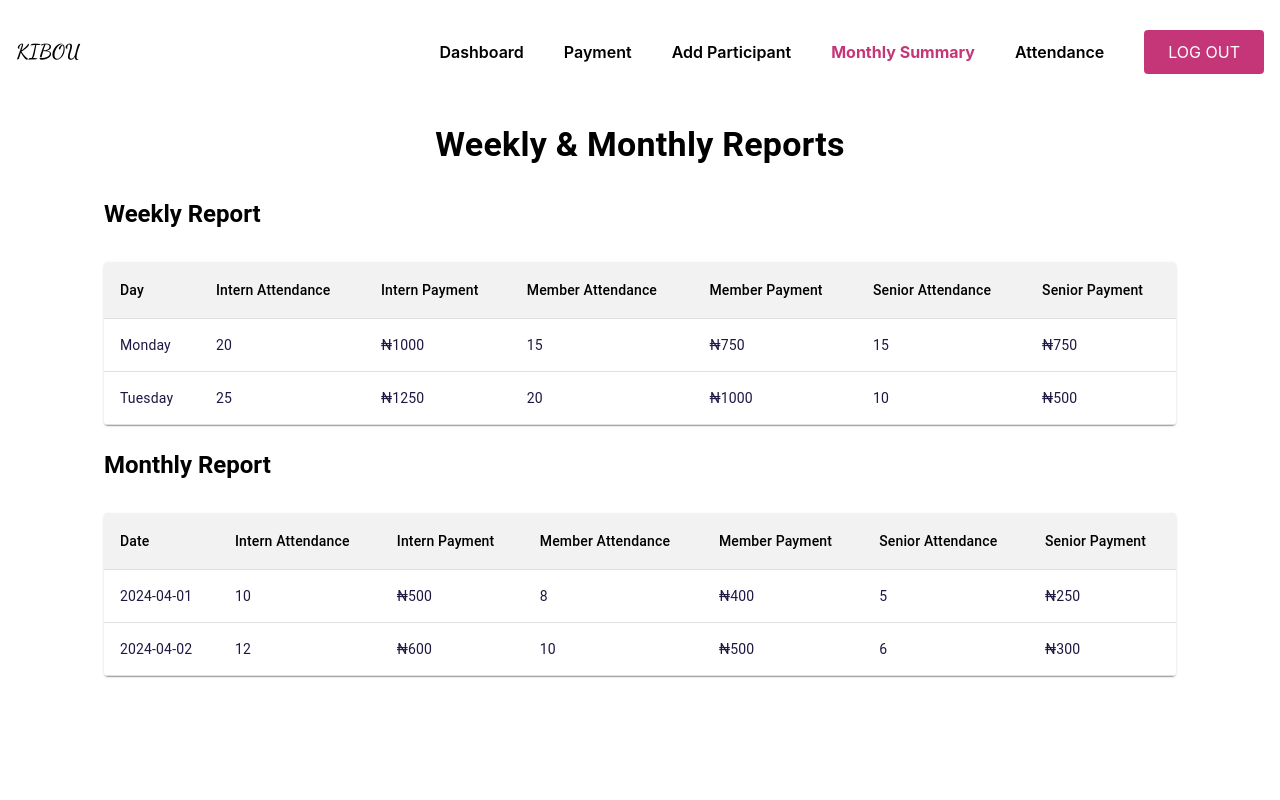
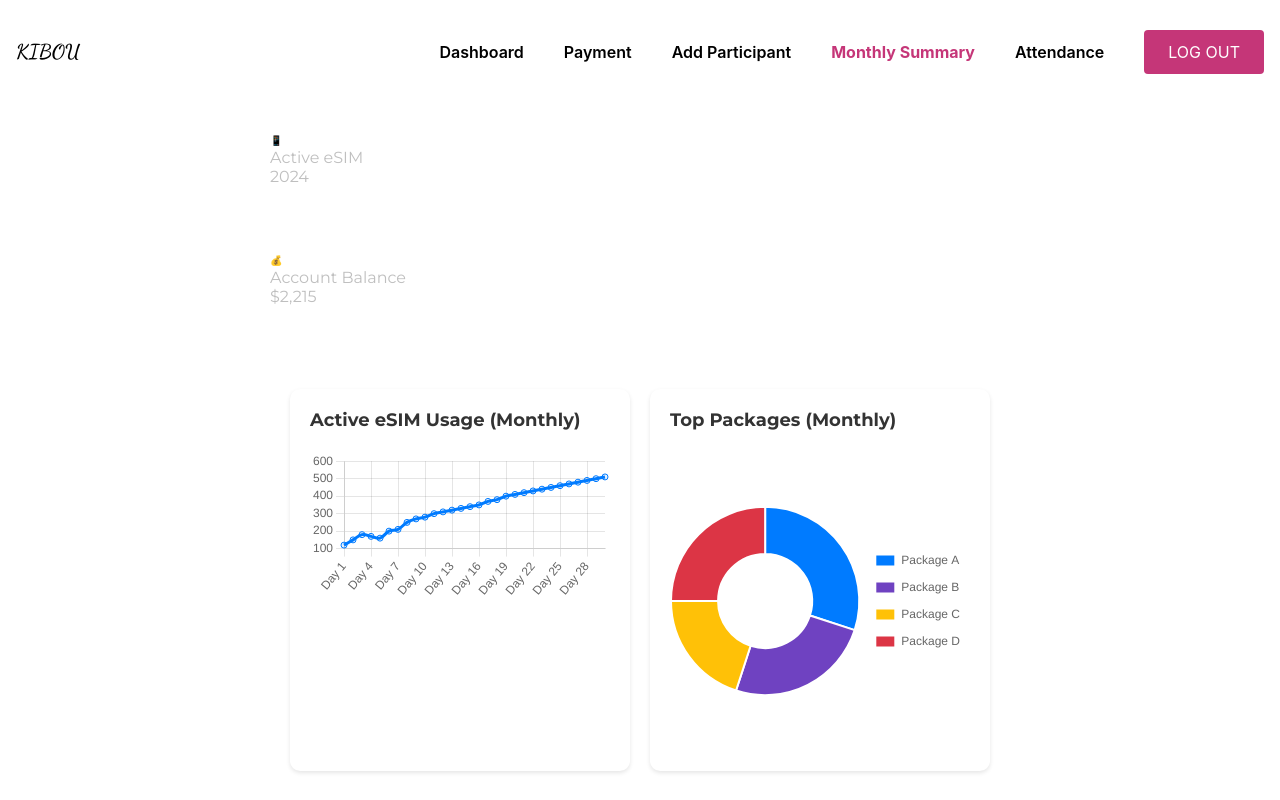
Before and after one commit to algo-mart/klaro, a React (Create React App) app: page /monthly in a window 1280 px wide. Built offline with nearby package versions, Linux system fonts and the light colour scheme.

Commit message:
latest update

```diff
--- a/src/pages/Monthly.js
+++ b/src/pages/Monthly.js
@@ -1,170 +1,151 @@
-import React, { useState } from "react";
-import { makeStyles } from "@material-ui/core/styles";
-import Typography from "@material-ui/core/Typography";
-import Table from "@material-ui/core/Table";
-import TableBody from "@material-ui/core/TableBody";
-import TableCell from "@material-ui/core/TableCell"; // Add this line
-import TableContainer from "@material-ui/core/TableContainer";
-import TableHead from "@material-ui/core/TableHead";
-import TableRow from "@material-ui/core/TableRow";
-import Paper from "@material-ui/core/Paper";
-import Grid from "@material-ui/core/Grid";
+import React from "react";
+import {
+  Chart as ChartJS,
+  LineElement,
+  PointElement,
+  LineController,
+  CategoryScale,
+  LinearScale,
+  ArcElement,
+  DoughnutController,
+  Title,
+  Tooltip,
+  Legend,
+} from "chart.js";
+import { Line, Doughnut } from "react-chartjs-2";
 
-const useStyles = makeStyles((theme) => ({
-  container: {
-    width: '90%',
-    // maxWidth: 1200,
-    margin: '0 auto',
-    padding: theme.spacing(5),
-    display: 'flex',
-    flexDirection: 'column',
-    alignItems: 'center',
+// Register Chart.js components
+ChartJS.register(
+  LineElement,
+  PointElement,
+  LineController,
+  CategoryScale,
+  LinearScale,
+  ArcElement,
+  DoughnutController,
+  Title,
+  Tooltip,
+  Legend
+);
 
+function Monthly() {
+  // Data for Monthly Line Chart
+  const lineChartData = {
+    labels: Array.from({ length: 30 }, (_, i) => `Day ${i + 1}`), // Days of the month
+    datasets: [
+      {
+        label: "Active eSIM Usage",
+        data: [120, 150, 180, 170, 160, 200, 210, 250, 270, 280, 300, 310, 320, 330, 340, 350, 370, 380, 400, 410, 420, 430, 440, 450, 460, 470, 480, 490, 500, 510],
+        borderColor: "#007bff",
+        backgroundColor: "rgba(0, 123, 255, 0.1)",
+        fill: true,
+        tension: 0.4,
+      },
+    ],
+  };
 
-  },
-  // other styles...
+  const lineChartOptions = {
+    responsive: true,
+    plugins: {
+      legend: {
+        display: false,
+      },
+    },
+  };
 
+  // Data for Doughnut Chart
+  const doughnutChartData = {
+    labels: ["Package A", "Package B", "Package C", "Package D"],
+    datasets: [
+      {
+        data: [30, 25, 20, 25], // Example package data
+        backgroundColor: ["#007bff", "#6f42c1", "#ffc107", "#dc3545"],
+      },
+    ],
+  };
 
-  title: {
-    marginBottom: theme.spacing(4),
-    color: 'black',
-    fontWeight: 600,
+  const Card = ({ icon, title, value }: { icon: React.ReactNode; title: string; value: string | number }) => {
+    return (
+      <div
+        className="flex flex-col items-center justify-center border shadow-md rounded-lg p-4 bg-white text-center"
+        style={{ width: "200px", height: "120px" }}
+      >
+        <div className="text-3xl mb-2">{icon}</div>
+        <div className="text-lg font-medium">{title}</div>
+        <div className="text-2xl font-bold">{value}</div>
+      </div>
+    );
+  };
 
-  },
-  tableContainer: {
-    maxHeight: 300, // Set a fixed height (you can adjust this)
-    overflowY: 'auto', // Enable vertical scrolling
-  },
-  table: {
-    minWidth: 650,
-  },
-  headerCell: {
-    backgroundColor: '#f2f2f2',
-    // color: '#ffffff',
-    color: 'black',
-    // fontWeight: 'bold',
-  },
-  headerCell2: {
-    backgroundColor: '#f2f2f2',
-    // color: '#ffffff',
-    color: 'black',
-    // fontWeight: 'bold',
-  },
-  cell: {
-    backgroundColor: '#ffffff',
-    color: '#1D1842',
-  },
-  selectedRow: {
-    backgroundColor: '#FFCC80',
-  },
-  gridItem: {
-    padding: theme.spacing(2),
-  },
-}));
-function Reports() {
-  const classes = useStyles();
-
-  const [selectedDay, setSelectedDay] = useState("");
-
-  const weeklyData = [
-    { day: "Monday", staffRoles: { intern: { attendance: 20, payment: 1000 }, member: { attendance: 15, payment: 750 }, senior: { attendance: 15, payment: 750 } } },
-    { day: "Tuesday", staffRoles: { intern: { attendance: 25, payment: 1250 }, member: { attendance: 20, payment: 1000 }, senior: { attendance: 10, payment: 500 } } },
-    // Add more days as needed
-  ];
-
-  const monthlyData = [
-    { day: "2024-04-01", staffRoles: { intern: { attendance: 10, payment: 500 }, member: { attendance: 8, payment: 400 }, senior: { attendance: 5, payment: 250 } } },
-    { day: "2024-04-02", staffRoles: { intern: { attendance: 12, payment: 600 }, member: { attendance: 10, payment: 500 }, senior: { attendance: 6, payment: 300 } } },
-    // Add more days as needed
-  ];
+  const doughnutChartOptions = {
+    responsive: true,
+    plugins: {
+      legend: {
+        position: "right",
+        labels: {
+          boxWidth: 20,
+          padding: 15,
+        },
+      },
+    },
+  };
 
   return (
-    <div className={classes.container}>
-      <Typography variant="h4" className={classes.title}>
-        Weekly & Monthly Reports
-      </Typography>
+    <div>
+      <div className="flex space-x-4 p-4 bg-gray-100">
+      <Card
+        icon={<span role="img" aria-label="users">👥</span>}
+        title="Active Users"
+        value={1998}
+      />
+      <Card
+        icon={<span role="img" aria-label="eSIM">📱</span>}
+        title="Active eSIM"
+        value={2024}
+      />
+      <Card
+        icon={<span role="img" aria-label="balance">💰</span>}
+        title="Account Balance"
+        value="$2,215"
+      />
+    </div>
 
-      {/* Weekly Report Table */}
-      <Grid container direction="row" spacing={3}>
-        <Grid item xs={12} className={classes.gridItem}>
-          <Typography variant="h5" className={classes.title}>
-            Weekly Report
-          </Typography>
-          <TableContainer component={Paper} className={classes.tableContainer}>
-            <Table className={classes.table} aria-label="weekly report table">
-              <TableHead>
-                <TableRow>
-                  <TableCell className={classes.headerCell}>Day</TableCell>
-                  <TableCell className={classes.headerCell}>Intern Attendance</TableCell>
-                  <TableCell className={classes.headerCell}>Intern Payment</TableCell>
-                  <TableCell className={classes.headerCell}>Member Attendance</TableCell>
-                  <TableCell className={classes.headerCell}>Member Payment</TableCell>
-                  <TableCell className={classes.headerCell}>Senior Attendance</TableCell>
-                  <TableCell className={classes.headerCell}>Senior Payment</TableCell>
-                </TableRow>
-              </TableHead>
-              <TableBody>
-                {weeklyData.map((data, index) => (
-                  <TableRow
-                    key={index}
-                    onClick={() => setSelectedDay(data.day)}
-                    className={selectedDay === data.day ? classes.selectedRow : ""}
-                  >
-                    <TableCell className={classes.cell}>{data.day}</TableCell>
-                    <TableCell className={classes.cell}>{data.staffRoles.intern.attendance}</TableCell>
-                    <TableCell className={classes.cell}>₦{data.staffRoles.intern.payment}</TableCell>
-                    <TableCell className={classes.cell}>{data.staffRoles.member.attendance}</TableCell>
-                    <TableCell className={classes.cell}>₦{data.staffRoles.member.payment}</TableCell>
-                    <TableCell className={classes.cell}>{data.staffRoles.senior.attendance}</TableCell>
-                    <TableCell className={classes.cell}>₦{data.staffRoles.senior.payment}</TableCell>
-                  </TableRow>
-                ))}
-              </TableBody>
-            </Table>
-          </TableContainer>
-        </Grid>
+    <div style={{ display: "flex", gap: "20px", flexWrap: "wrap", padding: "20px" }}>
+      {/* Monthly Line Chart in a Card */}
+      <div style={cardStyle}>
+        <h4 style={titleStyle}>Active eSIM Usage (Monthly)</h4>
+        <div style={{ height: "300px" }}>
+          <Line data={lineChartData} options={lineChartOptions} />
+        </div>
+      </div>
 
-        {/* Monthly Report Table */}
-        <Grid item xs={12} className={classes.gridItem}>
-          <Typography variant="h5" className={classes.title}>
-            Monthly Report
-          </Typography>
-          <TableContainer component={Paper} className={classes.tableContainer}>
-            <Table className={classes.table} aria-label="monthly report table">
-              <TableHead>
-                <TableRow>
-                  <TableCell className={classes.headerCell2}>Date</TableCell>
-                  <TableCell className={classes.headerCell2}>Intern Attendance</TableCell>
-                  <TableCell className={classes.headerCell2}>Intern Payment</TableCell>
-                  <TableCell className={classes.headerCell2}>Member Attendance</TableCell>
-                  <TableCell className={classes.headerCell2}>Member Payment</TableCell>
-                  <TableCell className={classes.headerCell2}>Senior Attendance</TableCell>
-                  <TableCell className={classes.headerCell2}>Senior Payment</TableCell>
-                </TableRow>
-              </TableHead>
-              <TableBody>
-                {monthlyData.map((data, index) => (
-                  <TableRow
-                    key={index}
-                    onClick={() => setSelectedDay(data.day)}
-                    className={selectedDay === data.day ? classes.selectedRow : ""}
-                  >
-                    <TableCell className={classes.cell}>{data.day}</TableCell>
-                    <TableCell className={classes.cell}>{data.staffRoles.intern.attendance}</TableCell>
-                    <TableCell className={classes.cell}>₦{data.staffRoles.intern.payment}</TableCell>
-                    <TableCell className={classes.cell}>{data.staffRoles.member.attendance}</TableCell>
-                    <TableCell className={classes.cell}>₦{data.staffRoles.member.payment}</TableCell>
-                    <TableCell className={classes.cell}>{data.staffRoles.senior.attendance}</TableCell>
-                    <TableCell className={classes.cell}>₦{data.staffRoles.senior.payment}</TableCell>
-                  </TableRow>
-                ))}
-              </TableBody>
-            </Table>
-          </TableContainer>
-        </Grid>
-      </Grid>
+      {/* Monthly Doughnut Chart in a Card */}
+      <div style={cardStyle}>
+        <h4 style={titleStyle}>Top Packages (Monthly)</h4>
+        <div style={{ height: "300px" }}>
+          <Doughnut data={doughnutChartData} options={doughnutChartOptions} />
+        </div>
+      </div>
+    </div>
     </div>
   );
 }
 
-export default Reports;
+// Inline styles for the cards
+const cardStyle = {
+  backgroundColor: "#fff",
+  borderRadius: "10px",
+  boxShadow: "0 2px 4px rgba(0, 0, 0, 0.1)",
+  padding: "20px",
+  flex: "1 1 calc(50% - 20px)",
+  minWidth: "300px",
+};
+
+const titleStyle = {
+  margin: "0 0 20px",
+  color: "#333",
+  fontSize: "18px",
+  fontWeight: "bold",
+};
+
+export default Monthly;
```
Also changed, not shown: package.json (+10 -7 lines), src/components/Card.js (added), 1 other file (tests, documents, lock files or other folders).
